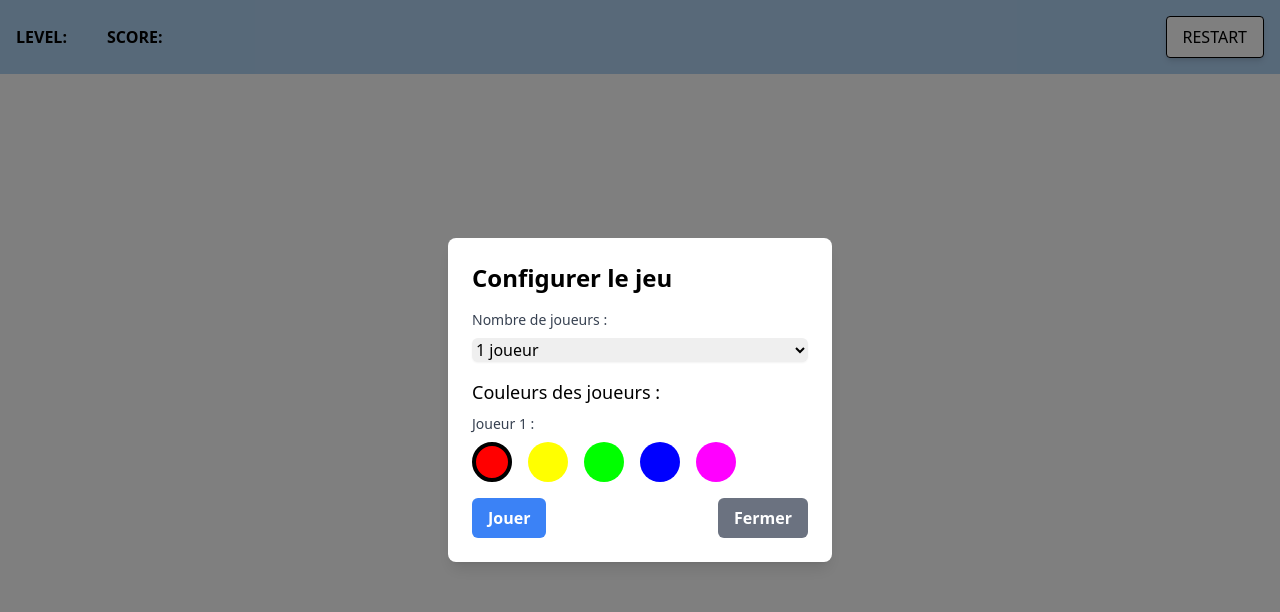
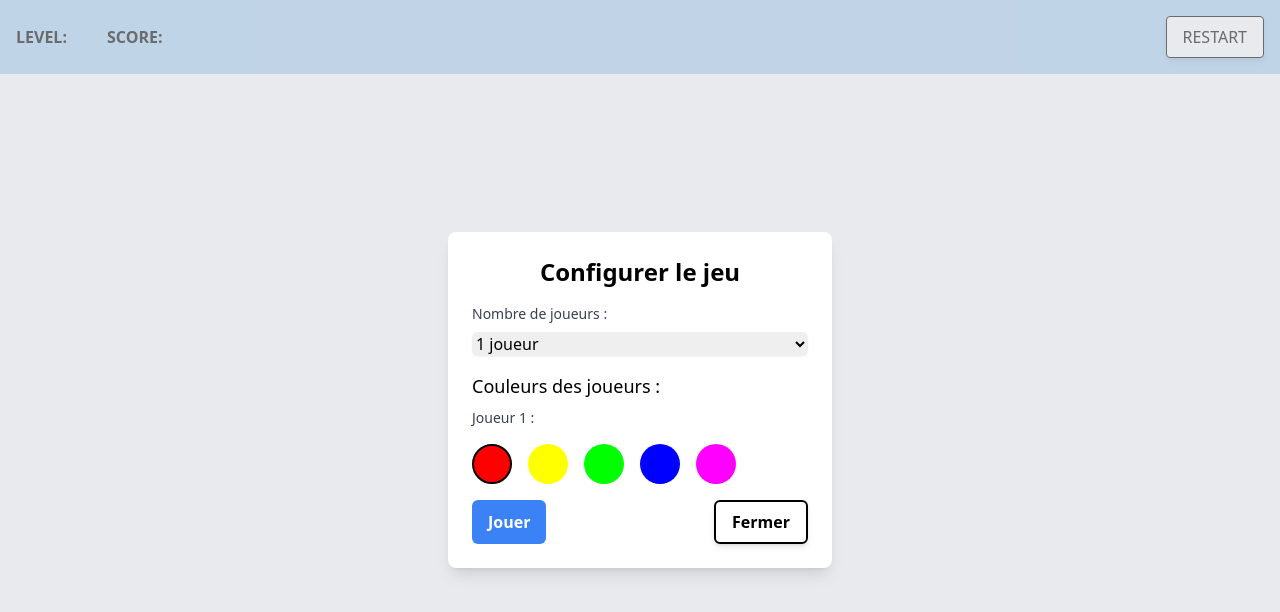
Before and after one commit to zaitsev69/puissance4, a Next.js app: page / in a window 1280 px wide. Shown: the top 612 px of the page. Built offline with nearby package versions, Linux system fonts and the light colour scheme.

Commit message:
first commit

```diff
--- a/src/components/modal.jsx
+++ b/src/components/modal.jsx
@@ -47,7 +47,7 @@ const GameSetupModal = () => {
   // Fonction pour démarrer le jeu
   const startGame = () => {
     alert(
-      `Le jeu commence avec ${numPlayers} joueur(s) et les couleurs ${playerColors
+      `Le jeu commence avec ${numPlayers} joueur(s) et la couleur ${playerColors
         .map((color) => colors.find((c) => c.value === color).label)
         .join(", ")}`
     );
@@ -58,10 +58,11 @@ const GameSetupModal = () => {
     <>
       {/* Afficher la modale si l'état isModalOpen est true */}
       {isModalOpen && (
-        <div className="fixed inset-0 bg-black bg-opacity-50 flex justify-center items-center z-50">
+        <div className="fixed inset-0 bg-gray-300 bg-opacity-50 flex justify-center items-center z-50">
           <div className="bg-white p-6 rounded-lg shadow-lg w-96">
-            <h2 className="text-2xl font-semibold mb-4">Configurer le jeu</h2>
-
+            <h2 className="text-center text-2xl font-semibold mb-4">
+              Configurer le jeu
+            </h2>
             {/* Choix du nombre de joueurs */}
             <div className="mb-4">
               <label className="block text-sm font-medium text-gray-700 mb-2">
@@ -76,7 +77,6 @@ const GameSetupModal = () => {
                 <option value={2}>2 joueurs</option>
               </select>
             </div>
-
             {/* Choix des couleurs des joueurs */}
             <div className="mb-4">
               <h3 className="text-lg font-medium mb-2">
@@ -87,7 +87,7 @@ const GameSetupModal = () => {
                   <label className="block text-sm font-medium text-gray-700 mb-2">
                     Joueur {index + 1} :
                   </label>
-                  <div className="flex space-x-4">
+                  <div className="flex space-x-4 my-4">
                     {getAvailableColors(index).map((color) => (
                       <label key={color.value}>
                         <input
@@ -99,7 +99,7 @@ const GameSetupModal = () => {
                           className="sr-only" // Masque l'input radio natif
                         />
                         <div
-                          className={`w-10 h-10 rounded-full border-4 cursor-pointer ${
+                          className={`w-10 h-10 rounded-full border-2 cursor-pointer ${
                             playerColors[index] === color.value
                               ? "border-black"
                               : "border-transparent"
@@ -112,7 +112,6 @@ const GameSetupModal = () => {
                 </div>
               ))}
             </div>
-
             {/* Boutons */}
             <div className="flex justify-between">
               <button
@@ -123,7 +122,7 @@ const GameSetupModal = () => {
               </button>
               <button
                 onClick={() => setIsModalOpen(false)}
-                className="px-4 py-2 bg-gray-500 text-white font-semibold rounded-md hover:bg-gray-600"
+                className="px-4 py-2 bg-white text-black font-semibold border border-2 border-black shadow-md rounded-md hover:bg-gray-300"
               >
                 Fermer
               </button>
```
